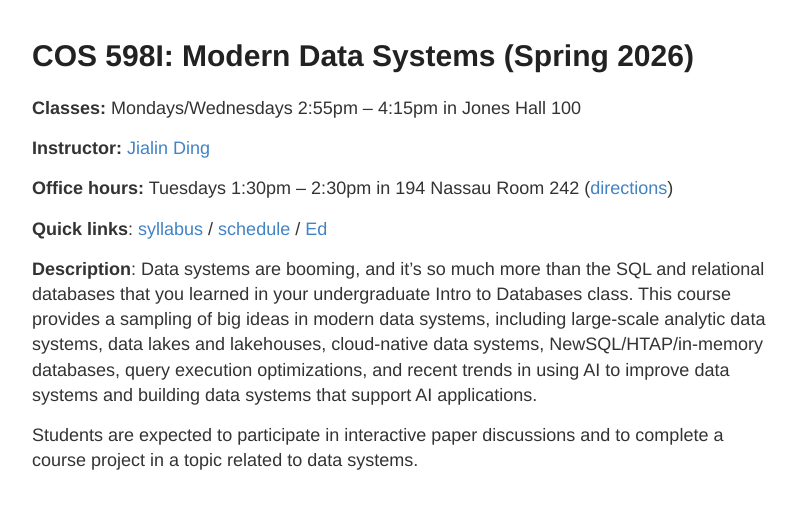
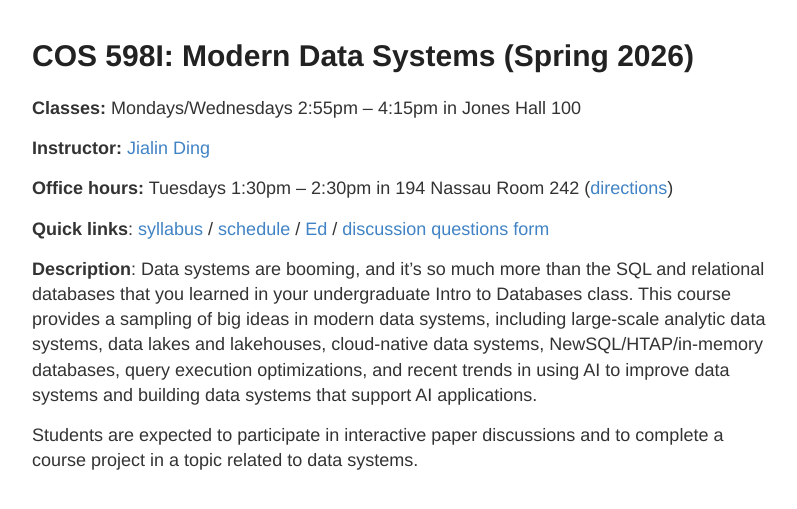
Before and after one commit to jialinding/jialinding.github.io, a Jekyll site: the page built from modern-data-systems-s26.md, in a window 1280 px wide. Shown: the top 509 px of the page, without its empty margins (238-1035 px from the left). Built offline with Jekyll 4.4.1, drawn with Linux system fonts in a browser that asks for light colours.

Commit message:
COS 598I: add discussion questions form

```diff
--- a/modern-data-systems-s26.md
+++ b/modern-data-systems-s26.md
@@ -14,7 +14,7 @@ no_header: true
 
 **Office hours:** Tuesdays 1:30pm – 2:30pm in 194 Nassau Room 242 ([directions](/office_directions.txt))
 
-**Quick links**: [syllabus](https://docs.google.com/document/d/19qY10QB8LeqYXuF6RScIIJUgw6XFbLai1J-f5iFm9es/edit?usp=sharing) / [schedule](https://docs.google.com/spreadsheets/d/1yuwLoTLSAKx-FwCD4fNYRmly6-6Ah3XCVhkbGyn0xNg/edit?usp=sharing) / [Ed](https://edstem.org/us/courses/94107/discussion)
+**Quick links**: [syllabus](https://docs.google.com/document/d/19qY10QB8LeqYXuF6RScIIJUgw6XFbLai1J-f5iFm9es/edit?usp=sharing) / [schedule](https://docs.google.com/spreadsheets/d/1yuwLoTLSAKx-FwCD4fNYRmly6-6Ah3XCVhkbGyn0xNg/edit?usp=sharing) / [Ed](https://edstem.org/us/courses/94107/discussion) / [discussion questions form](https://forms.gle/wkiLn3zmz9CacPpr9)
 
 **Description**: Data systems are booming, and it's so much more than the SQL and relational databases that you learned in your undergraduate Intro to Databases class. This course provides a sampling of big ideas in modern data systems, including large-scale analytic data systems, data lakes and lakehouses, cloud-native data systems, NewSQL/HTAP/in-memory databases, query execution optimizations, and recent trends in using AI to improve data systems and building data systems that support AI applications.
 
```
